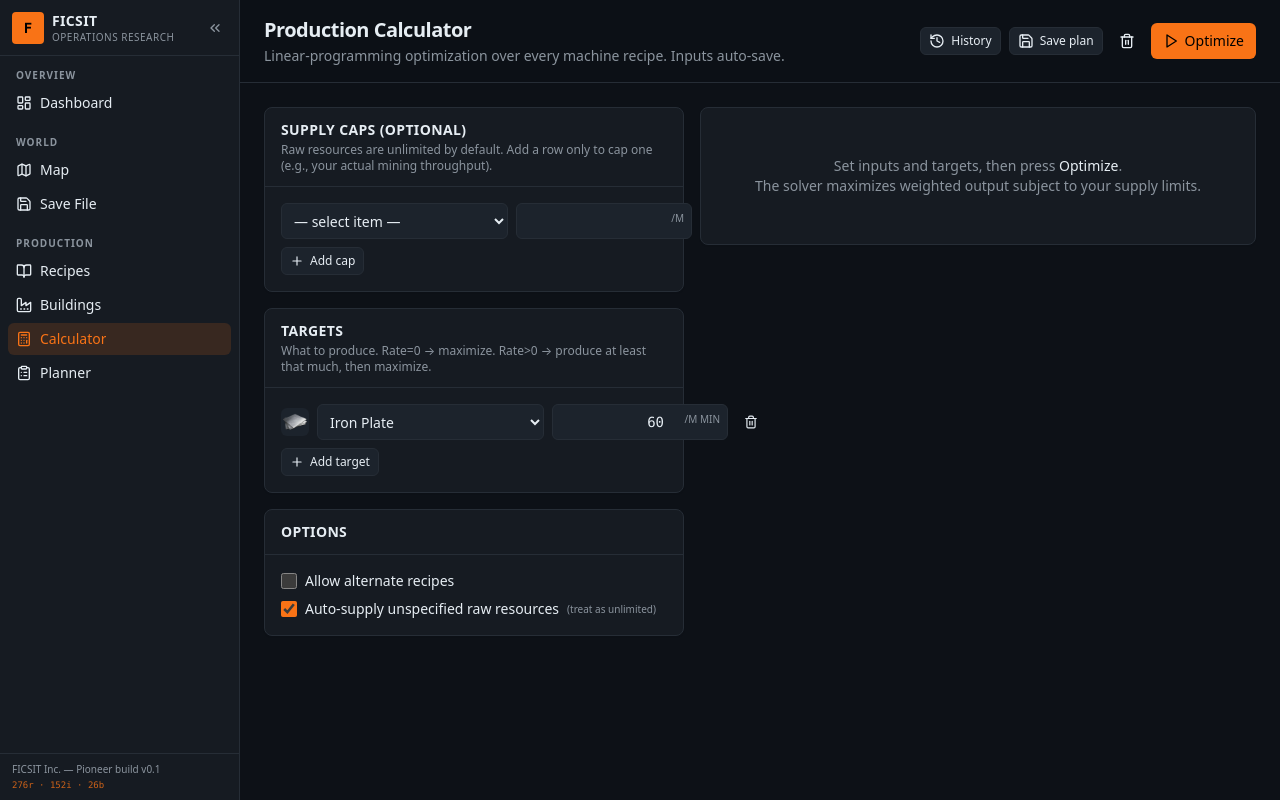
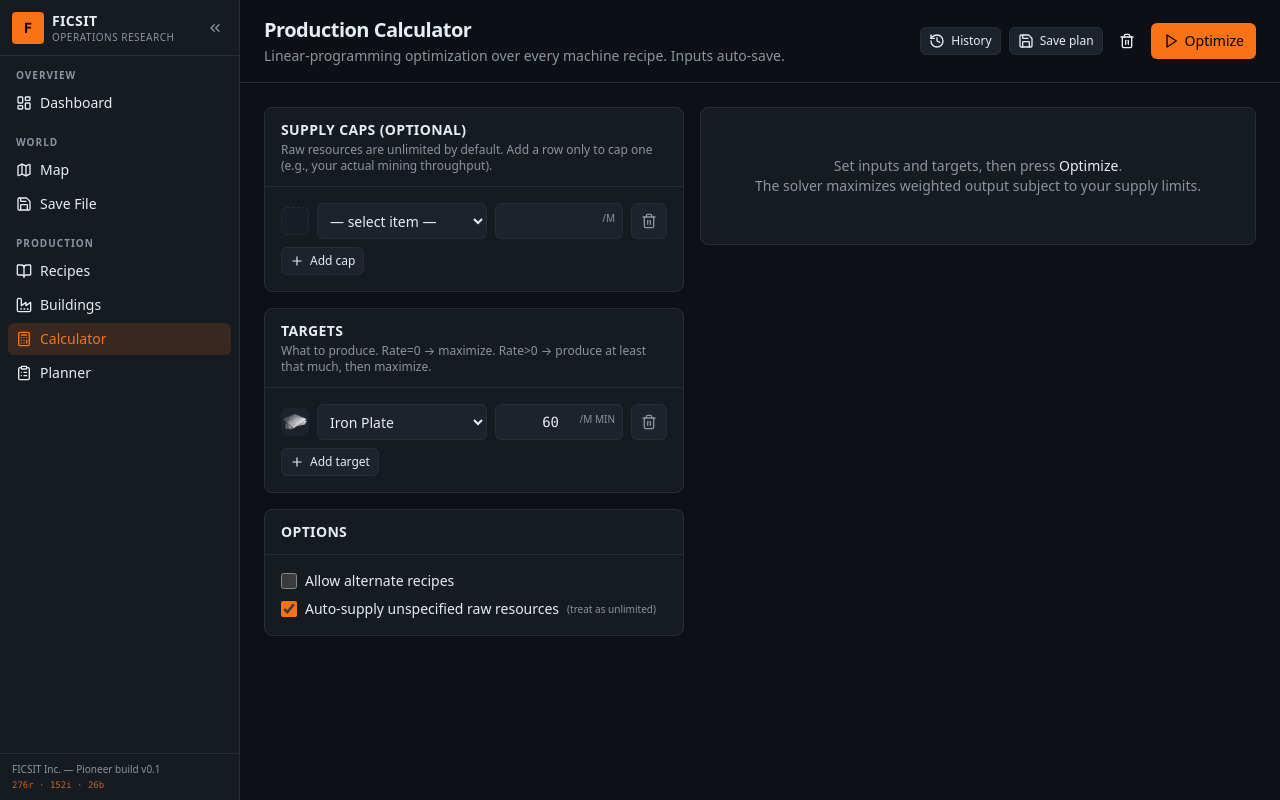
Before and after one commit to l0g1c-80m8/ficsit-operations-research, a Next.js app: page /calculator in a window 1280 px wide. Both pictures are taken after a click on the button "Add cap". Built offline with nearby package versions, Linux system fonts and the light colour scheme.

Commit message:
feat: add stable IDs to calculator rows and improve RateRow responsive layout

```diff
--- a/app/(features)/calculator/page.tsx
+++ b/app/(features)/calculator/page.tsx
@@ -193,7 +193,7 @@ export default function CalculatorPage() {
               )}
               {inputs.supplies.map((row, idx) => (
                 <RateRow
-                  key={idx}
+                  key={row.id ?? `s-${idx}`}
                   row={row}
                   options={allItems}
                   unit="/m"
@@ -204,7 +204,9 @@ export default function CalculatorPage() {
               <Button
                 variant="secondary"
                 size="sm"
-                onClick={() => setSupplies((s) => [...s, { item: '', rate: 0 }])}
+                onClick={() =>
+                  setSupplies((s) => [...s, { id: crypto.randomUUID(), item: '', rate: 0 }])
+                }
               >
                 <Plus className="h-3.5 w-3.5" /> Add cap
               </Button>
@@ -219,7 +221,7 @@ export default function CalculatorPage() {
             <CardBody className="space-y-2">
               {inputs.targets.map((row, idx) => (
                 <RateRow
-                  key={idx}
+                  key={row.id ?? `t-${idx}`}
                   row={row}
                   options={allItems}
                   unit="/m min"
@@ -231,7 +233,9 @@ export default function CalculatorPage() {
               <Button
                 variant="secondary"
                 size="sm"
-                onClick={() => setTargets((s) => [...s, { item: '', rate: 0 }])}
+                onClick={() =>
+                  setTargets((s) => [...s, { id: crypto.randomUUID(), item: '', rate: 0 }])
+                }
               >
                 <Plus className="h-3.5 w-3.5" /> Add target
               </Button>
@@ -323,19 +327,33 @@ function RateRow({
   onRemove: () => void;
 }) {
   return (
-    <div className="flex items-center gap-2">
-      {row.item && <ItemIcon className={row.item} size={28} cls="rounded-md bg-ficsit-panel2 p-0.5" />}
+    <div className="flex flex-wrap items-center gap-2 sm:flex-nowrap">
+      {/* Item picker — takes the row on its own on narrow widths */}
+      <div className="flex min-w-0 flex-1 basis-full items-center gap-2 sm:basis-auto">
+        {row.item ? (
+          <ItemIcon
+            className={row.item}
+            size={28}
+            cls="rounded-md bg-ficsit-panel2 p-0.5 shrink-0"
+          />
+        ) : (
+          <div className="h-7 w-7 shrink-0 rounded-md border border-dashed border-ficsit-border bg-ficsit-panel2/40" />
+        )}
         <select
           value={row.item}
           onChange={(e) => onChange({ ...row, item: e.target.value })}
-        className="h-9 flex-1 rounded-md border border-ficsit-border bg-ficsit-panel2 px-2 text-sm"
+          className="h-9 w-full min-w-0 flex-1 rounded-md border border-ficsit-border bg-ficsit-panel2 px-2 text-sm"
         >
           <option value="">— select item —</option>
           {options.map((o) => (
             <option key={o.className} value={o.className}>{o.name}</option>
           ))}
         </select>
-      <div className="relative w-44 shrink-0">
+      </div>
+
+      {/* Rate input + remove button — stay together as a unit */}
+      <div className="flex shrink-0 items-center gap-2">
+        <div className="relative w-32">
           <Input
             type="number"
             min={0}
@@ -349,9 +367,21 @@ function RateRow({
             {unit}
           </span>
         </div>
-      <Button variant="ghost" size="sm" onClick={onRemove}>
-        <Trash2 className="h-3.5 w-3.5" />
-      </Button>
+        <button
+          type="button"
+          onClick={onRemove}
+          aria-label="Remove row"
+          title="Remove row"
+          className={cn(
+            'inline-grid h-9 w-9 shrink-0 place-items-center rounded-md border border-ficsit-border',
+            'bg-ficsit-panel2 text-ficsit-subtle transition-colors',
+            'hover:border-ficsit-bad/50 hover:bg-ficsit-bad/15 hover:text-ficsit-bad',
+            'focus:outline-none focus:ring-2 focus:ring-ficsit-bad/40',
+          )}
+        >
+          <Trash2 className="h-4 w-4" />
+        </button>
+      </div>
     </div>
   );
 }
--- a/lib/calculator/types.ts
+++ b/lib/calculator/types.ts
@@ -1,6 +1,8 @@
 import type { FactoryPlan } from '@/lib/solver/factory-solver';
 
 export interface CalcRow {
+  /** stable id for React keys — survives reordering and deletion. */
+  id?: string;
   item: string;
   rate: number;
 }
@@ -38,7 +40,7 @@ export const CALC_HISTORY_KEY = 'ficsit.calculator.history.v1';
 export const DEFAULT_INPUTS: CalcInputs = {
   // Empty by default — raw resources auto-supplied. Users add a row only to cap one.
   supplies: [],
-  targets: [{ item: 'Desc_IronPlate_C', rate: 60 }],
+  targets: [{ id: 'tgt-default', item: 'Desc_IronPlate_C', rate: 60 }],
   allowAlternates: false,
   autoSupplyRaw: true,
 };
```
Lines whose indentation alone changed are shown as unchanged.
